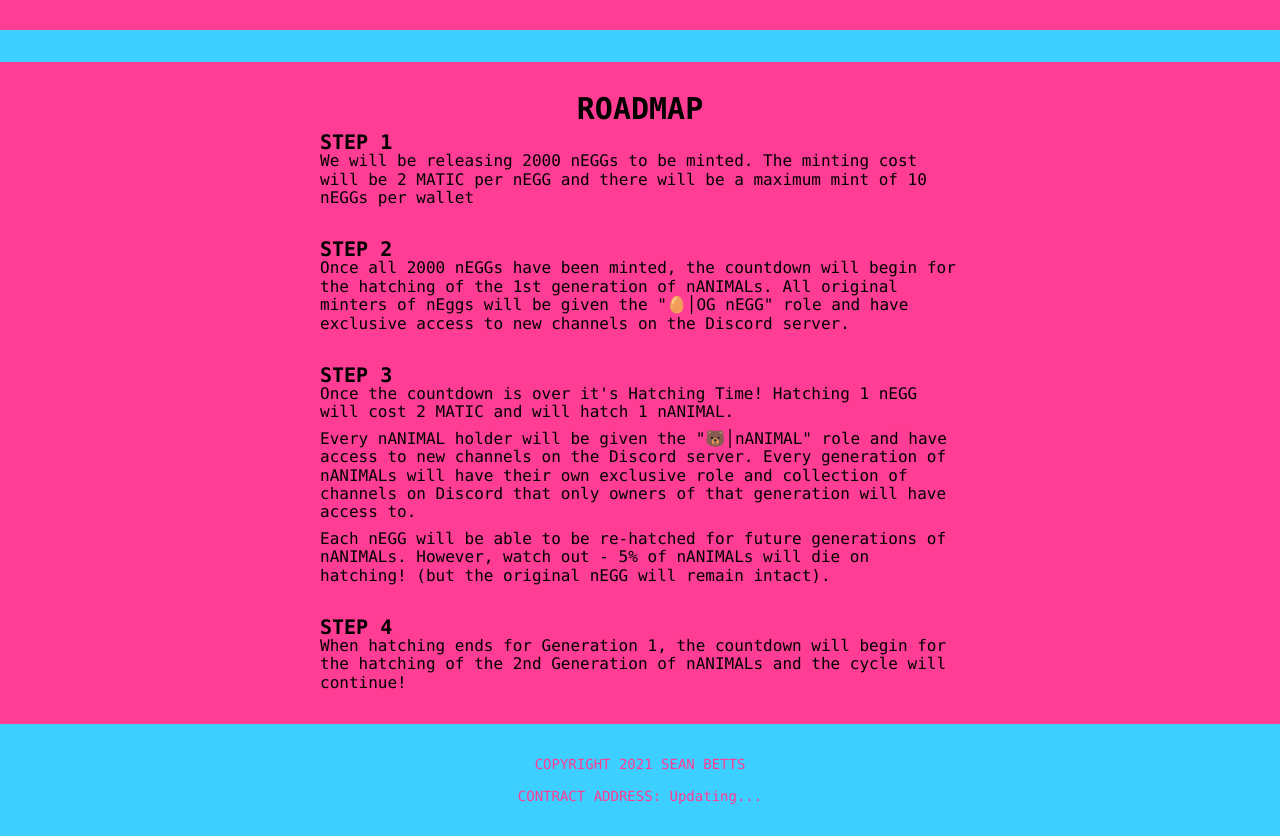
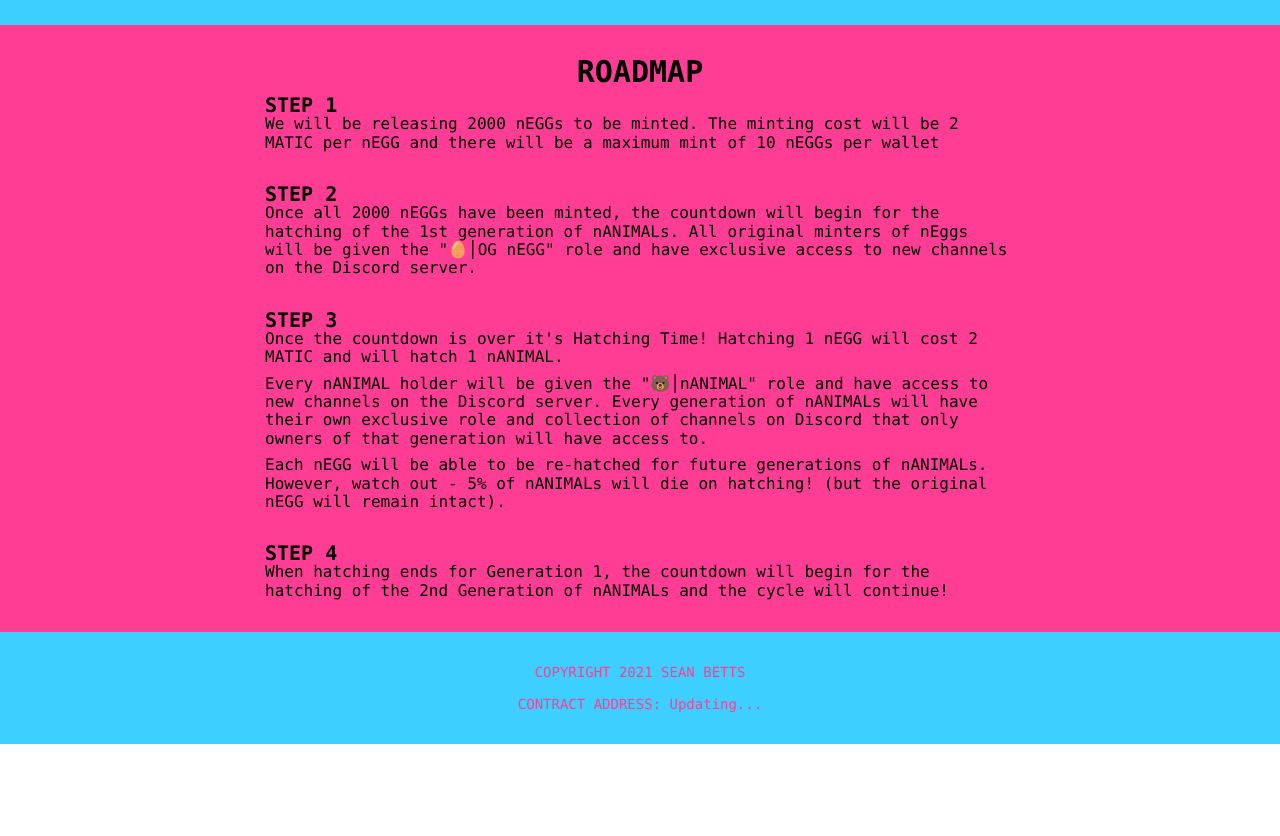
Before and after one commit to seanbetts/nAnimals, a React (Create React App) app: page / in a window 1280 px wide. Shown: the part 1446-2282 px from the top of the page. After the commit the page ends 2190 px from the top, so only its background shows below. Built offline with nearby package versions, Linux system fonts and the light colour scheme.

Commit message:
mobile css testing

```diff
--- a/src/styles/globalStyles.js
+++ b/src/styles/globalStyles.js
@@ -81,7 +81,8 @@ export const TextSubTitle3 = styled.p`
   color: var(--black);
   font-size: 20px;
   font-weight: 1000;
-  width: 50%;
+  width: 75%;
+  max-width: 750px;
   text-align: left;
 `;
 
@@ -90,7 +91,8 @@ export const TextDescription = styled.p`
   color: var(--pink);
   font-size: 14px;
   font-weight: 400;
-  width: 50%;
+  width: 75%;
+  max-width: 750px;
   text-align: center;
   line-height: 1.15;
 `;
@@ -106,7 +108,8 @@ export const TextDescription3 = styled.p`
   color: var(--black);
   font-size: 16px;
   font-weight: 500;
-  width: 50%;
+  width: 75%;
+  max-width: 750px;
   line-height: 1.15;
 `;
 
```
